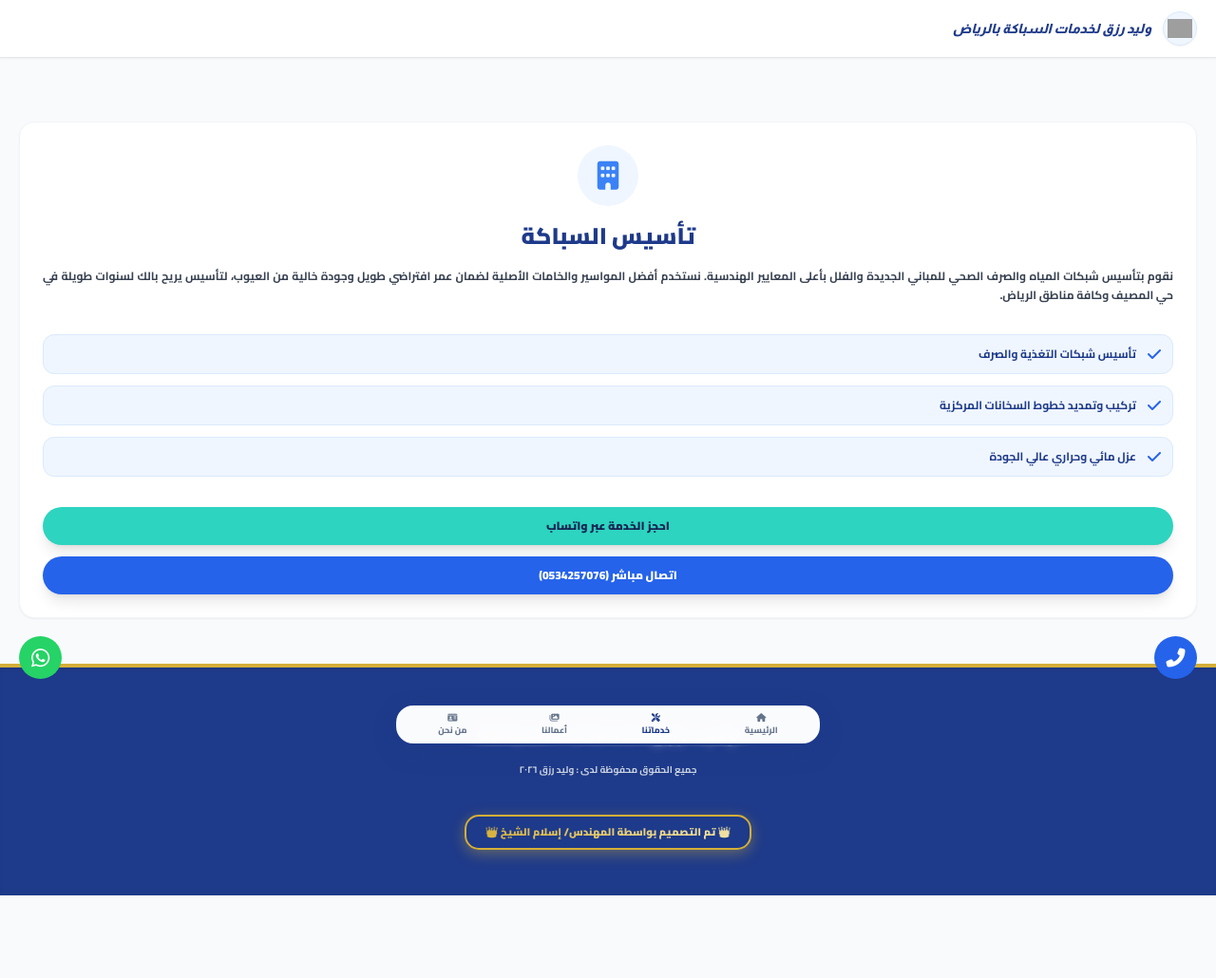
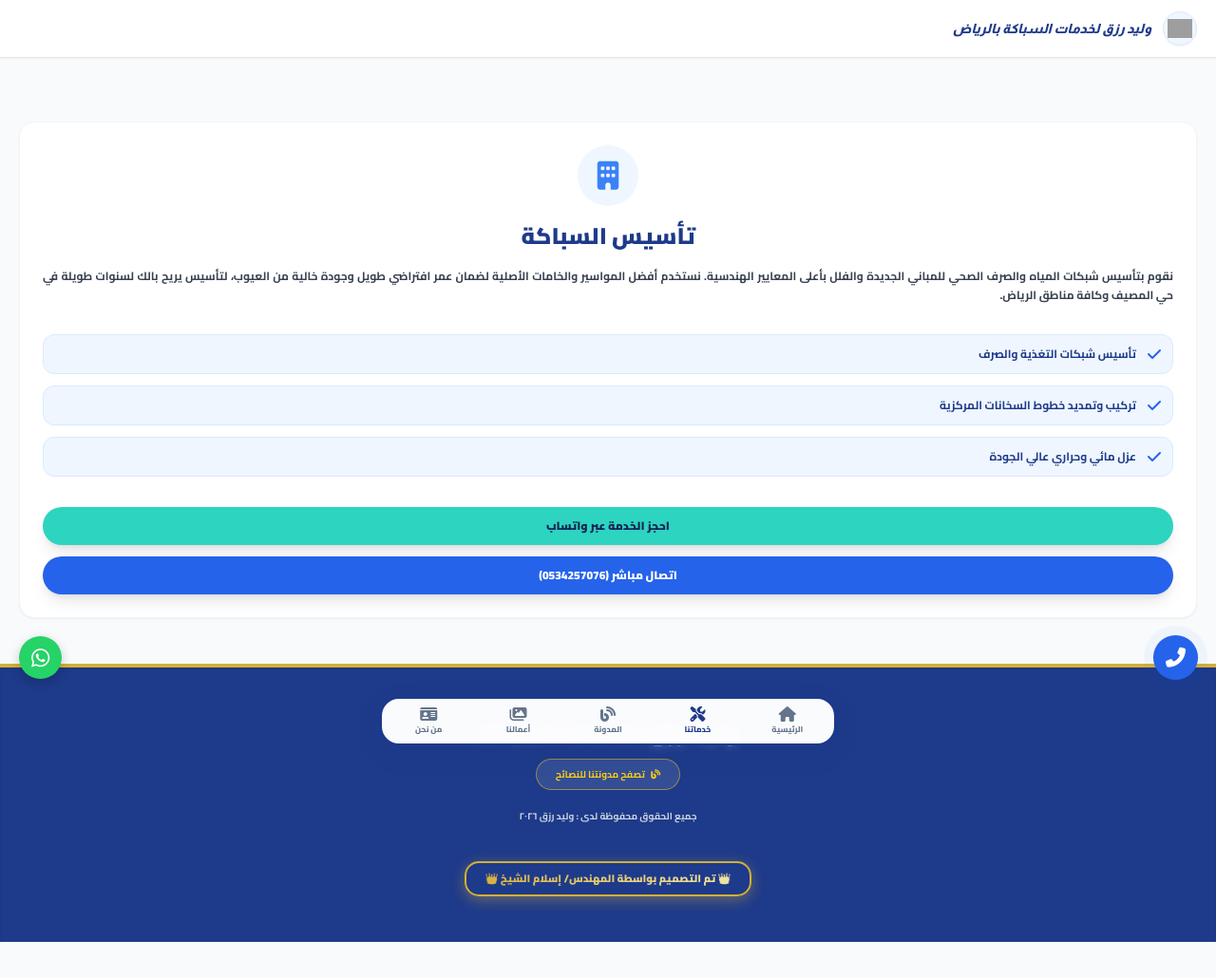
Before and after one commit to Alwaleed1215/aboibraheem-alsbabbak, a plain HTML site: page foundation.html in a window 1280 px wide. Shown: the whole page at 95% size. Drawn offline with nearby package versions, Linux system fonts and the light colour scheme; grey boxes are pictures that could not be loaded.

Commit message:
Update foundation.html

```diff
--- a/foundation.html
+++ b/foundation.html
@@ -9,6 +9,14 @@
     <title>تأسيس سباكة وفلل بالرياض | وليد رزق لخدمات السباكة</title>
     <meta name="description" content="خدمات تأسيس السباكة والشبكات للفلل والمباني الجديدة بالرياض مع وليد رزق. استخدام أفضل الخامات وضمان جودة التنفيذ في حي المصيف وكافة أحياء الرياض. اتصل الآن 0534257076.">
     <meta name="keywords" content="تأسيس سباكة الرياض, سباك تأسيس فلل, تمديد شبكات مياه الرياض, سباك حي المصيف, صيانة سباكة الرياض">
+
+    <script async src="https://www.googletagmanager.com/gtag/js?id=G-PPWQGHZ2TM"></script>
+    <script>
+      window.dataLayer = window.dataLayer || [];
+      function gtag(){dataLayer.push(arguments);}
+      gtag('js', new Date());
+      gtag('config', 'G-PPWQGHZ2TM');
+    </script>
 
     <link rel="icon" type="image/png" href="https://imgg.io/images/2026/03/12/ba74336360a0db338f0d3ac7fb6b2ae2.png">
 
@@ -30,29 +38,40 @@
 
     <style>
         body { font-family: 'Cairo', sans-serif; background-color: #f8fafc; overflow-x: hidden; scroll-behavior: smooth; }
+
         .royal-signature {
             color: #d4af37; border: 2px solid #d4af37; padding: 8px 20px; border-radius: 15px; font-size: 11px; font-weight: 900; text-decoration: none;
-            display: inline-flex; align-items: center; gap: 6px; background: linear-gradient(90deg, #d4af37, #f3e5ab, #d4af37); background-size: 200% auto; -webkit-background-clip: text; -webkit-text-fill-color: transparent;
-            animation: shine 2.5s linear infinite; box-shadow: 0 4px 15px rgba(212, 175, 55, 0.4);
+            display: inline-flex; align-items: center; gap: 6px; position: relative; overflow: hidden;
+            background: linear-gradient(90deg, #d4af37, #f3e5ab, #d4af37); background-size: 200% auto; -webkit-background-clip: text; -webkit-text-fill-color: transparent;
+            animation: shine 2.5s linear infinite; box-shadow: 0 4px 15px rgba(212, 175, 55, 0.4); transition: all 0.3s ease;
         }
         @keyframes shine { 0% { background-position: 0% center; } 100% { background-position: 200% center; } }
+
         .site-title { font-family: 'Almarai', sans-serif; color: #1e3a8a; font-size: 14px; font-weight: 800; }
+
         .floating-nav {
-            position: fixed; bottom: 15px; left: 50%; transform: translateX(-50%); width: 92%; max-width: 450px;
+            position: fixed; bottom: 15px; left: 50%; transform: translateX(-50%); width: 96%; max-width: 480px;
             background: rgba(255, 255, 255, 0.98); backdrop-filter: blur(10px);
             border-radius: 20px; border: 2px solid #1e3a8a; box-shadow: 0 8px 25px rgba(30, 58, 138, 0.2);
-            display: flex; justify-content: space-around; align-items: center; z-index: 1000; padding: 8px 5px;
+            display: flex; justify-content: space-around; align-items: center; z-index: 1000; padding: 8px 2px;
         }
-        .nav-item { display: flex; flex-direction: column; align-items: center; gap: 2px; color: #64748b; font-size: 9px; font-weight: 800; text-decoration: none; }
+        .nav-item { display: flex; flex-direction: column; align-items: center; gap: 2px; color: #64748b; font-size: 8.5px; font-weight: 800; transition: all 0.3s ease; text-decoration: none; flex: 1; }
+        .nav-item i { font-size: 16px; }
         .nav-active { color: #1e3a8a !important; }
+
         .whatsapp-float {
             position: fixed; bottom: 85px; left: 20px; background: #25d366; color: white;
-            width: 45px; height: 45px; border-radius: 50%; font-size: 22px; display: flex; align-items: center; justify-content: center; z-index: 999;
+            width: 45px; height: 45px; border-radius: 50%; font-size: 22px; box-shadow: 0 4px 12px rgba(0,0,0,0.2); z-index: 999;
+            display: flex; align-items: center; justify-content: center; animation: bounce 2s infinite;
         }
+
         .call-float {
             position: fixed; bottom: 85px; right: 20px; background: #2563eb; color: white;
-            width: 45px; height: 45px; border-radius: 50%; font-size: 20px; display: flex; align-items: center; justify-content: center; z-index: 999; text-decoration: none;
+            width: 45px; height: 45px; border-radius: 50%; font-size: 20px; box-shadow: 0 4px 15px rgba(37, 99, 235, 0.4); z-index: 999;
+            display: flex; align-items: center; justify-content: center; text-decoration: none; animation: pulse-ring 2s infinite;
         }
+        @keyframes pulse-ring { 0% { transform: scale(1); box-shadow: 0 0 0 0 rgba(37, 99, 235, 0.7); } 70% { transform: scale(1.05); box-shadow: 0 0 0 10px rgba(37, 99, 235, 0); } 100% { transform: scale(1); box-shadow: 0 0 0 0 rgba(37, 99, 235, 0); } }
+
         .footer-blue { background-color: #1e3a8a; border-top: 4px solid #d4af37; }
         .silver-text { color: #e2e8f0; text-shadow: 0 0 10px rgba(255, 255, 255, 0.4); }
     </style>
@@ -101,7 +120,12 @@
     </section>
 
     <footer class="footer-blue pt-14 pb-12 text-center shadow-inner">
-        <div class="silver-text font-black text-xl mb-4 italic tracking-widest">وليد رزق لخدمات السباكة</div>
+        <div class="silver-text font-black text-xl mb-3 italic tracking-widest">وليد رزق لخدمات السباكة</div>
+
+        <a href="https://blog.aboubraheemplumber.com" class="inline-block bg-white/10 text-yellow-400 border border-yellow-400/50 rounded-full px-5 py-2 text-[10px] font-bold mb-5 hover:bg-yellow-400 hover:text-blue-900 transition-all">
+            <i class="fas fa-blog ml-1"></i> تصفح مدونتنا للنصائح
+        </a>
+
         <p class="text-[10px] text-slate-300 mb-10 font-bold">جميع الحقوق محفوظة لدى : وليد رزق ٢٠٢٦</p>
         <a href="https://wa.me/966547194788" class="royal-signature">👑 تم التصميم بواسطة المهندس/ إسلام الشيخ 👑</a>
     </footer>
@@ -112,6 +136,7 @@
     <nav class="floating-nav">
         <a href="index.html" class="nav-item"><i class="fas fa-home"></i>الرئيسية</a>
         <a href="index.html#services" class="nav-item nav-active"><i class="fas fa-tools"></i>خدماتنا</a>
+        <a href="https://blog.aboubraheemplumber.com" class="nav-item"><i class="fas fa-blog"></i>المدونة</a>
         <a href="index.html#gallery-section" class="nav-item"><i class="fas fa-images"></i>أعمالنا</a>
         <a href="about.html" class="nav-item"><i class="fas fa-id-card"></i>من نحن</a>
     </nav>
```
